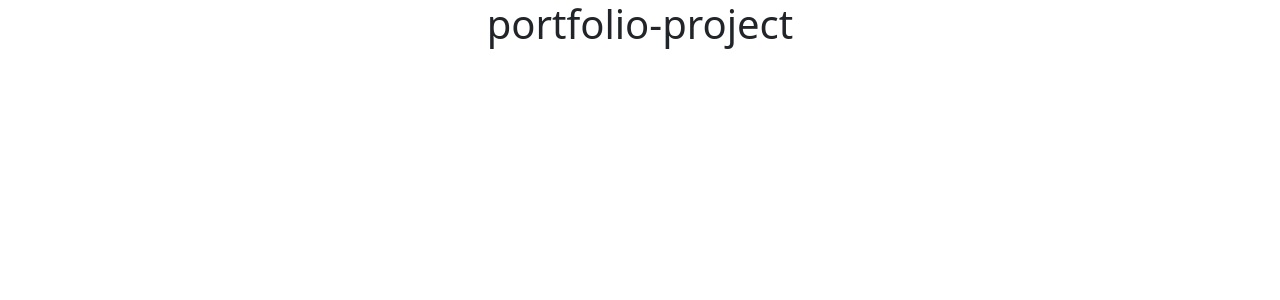
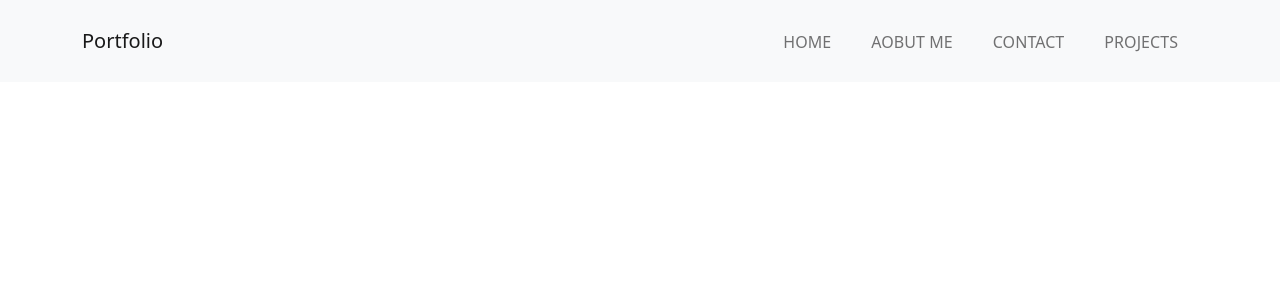
Before and after one commit to davitlabadze/portfolio-project, a React (Create React App) app: page / in a window 1280 px wide. Shown: the top 300 px of the page. Built offline with nearby package versions, Linux system fonts and the light colour scheme.

Commit message:
Navbar Completed

```diff
--- a/public/index.html
+++ b/public/index.html
@@ -10,11 +10,14 @@
       content="Web site created using create-react-app"
     />
     <link rel="apple-touch-icon" href="%PUBLIC_URL%/logo192.png" />
+
     <!--
       manifest.json provides metadata used when your web app is installed on a
       user's mobile device or desktop. See https://developers.google.com/web/fundamentals/web-app-manifest/
     -->
-    <link rel="manifest" href="%PUBLIC_URL%/manifest.json" />
+    <!-- <link rel="manifest" href="%PUBLIC_URL%/manifest.json" /> -->
+
+
     <!--
       Notice the use of %PUBLIC_URL% in the tags above.
       It will be replaced with the URL of the `public` folder during the build.
@@ -25,6 +28,7 @@
       Learn how to configure a non-root public URL by running `npm run build`.
     -->
     <title>React App</title>
+
   </head>
   <body>
     <noscript>You need to enable JavaScript to run this app.</noscript>
@@ -39,5 +43,10 @@
       To begin the development, run `npm start` or `yarn start`.
       To create a production bundle, use `npm run build` or `yarn build`.
     -->
+
+    <script src="https://cdn.jsdelivr.net/npm/bootstrap@5.0.1/dist/js/bootstrap.bundle.min.js" integrity="sha384-gtEjrD/SeCtmISkJkNUaaKMoLD0//ElJ19smozuHV6z3Iehds+3Ulb9Bn9Plx0x4" crossorigin="anonymous"></script>
+    <script src="https://cdn.jsdelivr.net/npm/@popperjs/core@2.9.2/dist/umd/popper.min.js" integrity="sha384-IQsoLXl5PILFhosVNubq5LC7Qb9DXgDA9i+tQ8Zj3iwWAwPtgFTxbJ8NT4GN1R8p" crossorigin="anonymous"></script>
+<!-- <script src="https://cdn.jsdelivr.net/npm/bootstrap@5.0.1/dist/js/bootstrap.min.js" integrity="sha384-Atwg2Pkwv9vp0ygtn1JAojH0nYbwNJLPhwyoVbhoPwBhjQPR5VtM2+xf0Uwh9KtT" crossorigin="anonymous"></script> -->
+
   </body>
 </html>
--- a/src/App.css
+++ b/src/App.css
@@ -1,38 +1,31 @@
-.App {
-  text-align: center;
+@import url('https://fonts.googleapis.com/css2?family=Roboto:wght@100&display=swap');
+
+body{
+  font-family: 'Roboto', sans-serif;
 }
+/* nav menu*/
 
-.App-logo {
-  height: 40vmin;
-  pointer-events: none;
+nav a.nav-link {
+  font-weight: 500;
+  letter-spacing: 0.00375rem;
+  cursor: pointer;
+
 }
+ nav ul li {
+  text-transform: uppercase;
+ }
 
-@media (prefers-reduced-motion: no-preference) {
-  .App-logo {
-    animation: App-logo-spin infinite 20s linear;
-  }
-}
+ .navbar-nav > li > a{
+   margin: 0.75rem;
 
-.App-header {
-  background-color: #282c34;
-  min-height: 100vh;
-  display: flex;
-  flex-direction: column;
-  align-items: center;
-  justify-content: center;
-  font-size: calc(10px + 2vmin);
-  color: white;
-}
 
-.App-link {
-  color: #61dafb;
-}
+   border-top: 0.1760rem solid #f8f9fA;
+ }
+ .navbar-nav > li > a.active, .navbar-nav > li > a:focus{
+   border-top: 0.1875rem solid #000;
+ }
 
-@keyframes App-logo-spin {
-  from {
-    transform: rotate(0deg);
-  }
-  to {
-    transform: rotate(360deg);
-  }
-}
+ .navbar-light .navbar-nav,
+ .navbar-light .navbar-nav .nav-link:hover{
+   color:rgb(0,0,0,.2)
+ }
--- a/src/App.js
+++ b/src/App.js
@@ -1,10 +1,14 @@
 
 import './App.css';
 import "bootstrap/dist/css/bootstrap.min.css"
+import Navbar from "./components/Navbar"
+
+
 function App() {
+
   return (
     <div className="App">
-       <h1>portfolio-project</h1>
+       <Navbar />
     </div>
   );
 }
--- /dev/null
+++ b/src/components/Navbar.js
@@ -0,0 +1,34 @@
+import React from 'react'
+
+
+const Navbar = () => {
+    return (
+        <nav className="navbar navbar-expand-lg navbar-light bg-light">
+            <div className="container">
+                <a className="navbar-brand" href="#/">Portfolio</a>
+                <button className="navbar-toggler" type="button" data-bs-toggle="collapse" data-bs-target="#navbarSupportedContent" aria-controls="navbarSupportedContent" aria-expanded="false" aria-label="Toggle navigation">
+                <span className="navbar-toggler-icon"></span>
+                </button>
+                <div className="collapse navbar-collapse " id="navbarSupportedContent">
+                    <ul className="navbar-nav  ms-auto mb-2 mb-lg-0">
+                        <li className="nav-item">
+                            <a className="nav-link" aria-current="page" href="#/">Home</a>
+                        </li>
+                        <li className="nav-item">
+                            <a className="nav-link" href="#/">aobut me</a>
+                        </li>
+                        <li className="nav-item ">
+                            <a className="nav-link" href="#/">contact</a>
+                        </li>
+                        <li className="nav-item">
+                            <a className="nav-link" href="#/">projects</a>
+                        </li>
+
+                    </ul>
+                </div>
+            </div>
+    </nav>
+    )
+}
+
+export default Navbar
```
